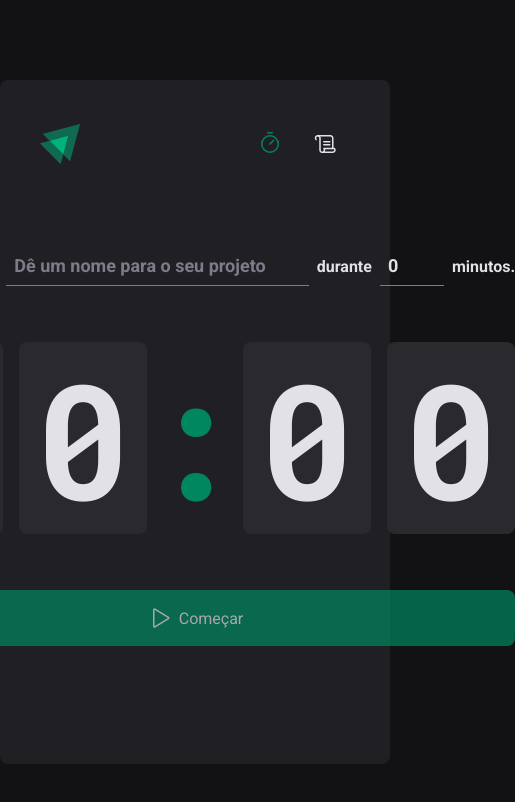
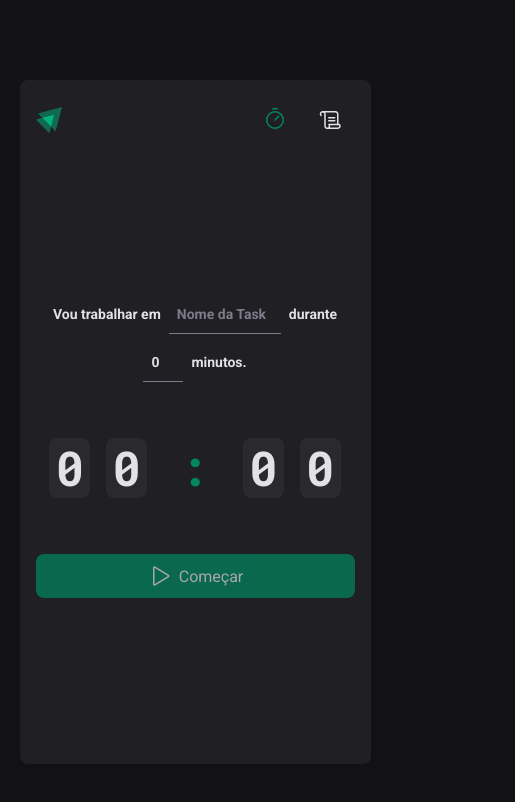
Before and after one commit to bzenky/02-ignite-timer, a React (Vite) app: page / in a window 390 px wide. Shown: the top 802 px of the page, 515 px wide, since content can reach past the window. Built offline with nearby package versions, Linux system fonts and the light colour scheme.

Commit message:
style: responsive

```diff
--- a/src/components/Header/styles.ts
+++ b/src/components/Header/styles.ts
@@ -4,6 +4,13 @@ export const HeaderContainer = styled.header`
   display: flex;
   align-items: center;
   justify-content: space-between;
+
+  img {
+    @media screen and (max-width: 425px) {
+      width: 26px;
+      height: 26px;
+    }
+  }
 
   nav {
     display: flex;
--- a/src/layouts/DefaultLayout/styles.ts
+++ b/src/layouts/DefaultLayout/styles.ts
@@ -3,10 +3,16 @@ import styled from 'styled-components'
 export const LayoutContainer = styled.div`
   display: flex;
   flex-direction: column;
+  width: 90%;
   max-width: 74rem;
   height: calc(100vh - 10rem);
   padding: 2.5rem;
   margin: 5rem auto;
   background: ${({ theme }) => theme['gray-800']};
   border-radius: 8px;
+  overflow: auto;
+
+  @media screen and (max-width: 425px) {
+    padding: 1rem;
+  }
 `
--- a/src/pages/History/styles.ts
+++ b/src/pages/History/styles.ts
@@ -5,6 +5,15 @@ export const HistoryContainer = styled.main`
   flex-direction: column;
   flex: 1;
   padding: 3.5rem;
+  overflow: auto;
+
+  @media screen and (max-width: 1024px) {
+    padding: 3rem 1rem;
+  }
+
+  @media screen and (max-width: 768px) {
+    padding: 3rem 0.25rem;
+  }
 
   h1 {
     font-size: 1.5rem;
@@ -14,7 +23,6 @@ export const HistoryContainer = styled.main`
 
 export const HistoryList = styled.div`
   flex: 1;
-  overflow: auto;
   margin-top: 2rem;
 
   table {
@@ -47,6 +55,16 @@ export const HistoryList = styled.div`
       font-size: 0.875rem;
       background-color: ${({ theme }) => theme['gray-700']};
       border-top: 4px solid ${({ theme }) => theme['gray-800']};
+
+      @media screen and (max-width: 768px) {
+        padding: 0.825rem;
+        line-height: 1;
+      }
+
+      @media screen and (max-width: 425px) {
+        padding: 0.75rem;
+        line-height: 1;
+      }
 
       &:first-child {
         width: 50%;
--- a/src/pages/Home/components/Countdown/styles.ts
+++ b/src/pages/Home/components/Countdown/styles.ts
@@ -8,10 +8,24 @@ export const CountdownContainer = styled.div`
   line-height: 8rem;
   color: ${({ theme }) => theme['gray-100']};
 
+  @media screen and (max-width: 768px) {
+    line-height: 5.5rem;
+    font-size: 5rem;
+  }
+
+  @media screen and (max-width: 425px) {
+    line-height: 3rem;
+    font-size: 3rem;
+  }
+
   span {
     padding: 2rem 1rem;
     background-color: ${({ theme }) => theme['gray-700']};
     border-radius: 8px;
+
+    @media screen and (max-width: 768px) {
+      padding: 0.375rem;
+    }
   }
 `
 
@@ -22,4 +36,8 @@ export const Separator = styled.div`
   padding: 2rem 0;
   color: ${({ theme }) => theme['green-500']};
   overflow: hidden;
+
+  @media screen and (max-width: 768px) {
+    padding: 0.375rem 0;
+  }
 `
--- a/src/pages/Home/components/NewCycleForm/index.tsx
+++ b/src/pages/Home/components/NewCycleForm/index.tsx
@@ -13,7 +13,7 @@ export function NewCycleForm() {
       <TaskInput
         id="task"
         type="text"
-        placeholder="Dê um nome para o seu projeto"
+        placeholder="Nome da Task"
         list="task-suggestions"
         disabled={!!activeCycle}
         {...register('task')}
--- a/src/pages/Home/components/NewCycleForm/styles.ts
+++ b/src/pages/Home/components/NewCycleForm/styles.ts
@@ -9,6 +9,10 @@ export const FormContainer = styled.div`
   width: 100%;
   color: ${({ theme }) => theme['gray-100']};
   font-weight: bold;
+
+  @media screen and (max-width: 768px) {
+    font-size: 0.875rem;
+  }
 `
 
 const BaseInput = styled.input`
@@ -20,6 +24,10 @@ const BaseInput = styled.input`
   font-weight: bold;
   font-size: 1.125rem;
   color: ${({ theme }) => theme['gray-100']};
+
+  @media screen and (max-width: 768px) {
+    font-size: 0.875rem;
+  }
 
   &:focus {
     box-shadow: none;
@@ -34,6 +42,10 @@ const BaseInput = styled.input`
 export const TaskInput = styled(BaseInput)`
   flex: 1;
 
+  @media screen and (max-width: 425px) {
+    max-width: 7rem;
+  }
+
   &::-webkit-calendar-picker-indicator {
     display: none !important;
   }
@@ -41,4 +53,8 @@ export const TaskInput = styled(BaseInput)`
 
 export const MinutesAmountInput = styled(BaseInput)`
   width: 4rem;
+
+  @media screen and (max-width: 768px) {
+    width: 2.5rem;
+  }
 `
--- a/src/pages/Home/styles.ts
+++ b/src/pages/Home/styles.ts
@@ -32,6 +32,14 @@ export const BaseCountdownButton = styled.button`
     opacity: 0.7;
     cursor: not-allowed;
   }
+
+  @media screen and (max-width: 768px) {
+    padding: 0.875rem;
+  }
+
+  @media screen and (max-width: 425px) {
+    padding: 0.625rem;
+  }
 `
 
 export const StartCountdownButton = styled(BaseCountdownButton)`
--- a/src/styles/global.ts
+++ b/src/styles/global.ts
@@ -23,4 +23,26 @@ export const GlobalStyle = createGlobalStyle`
         font-weight: 400;
         font-size: 1rem;
     }
+
+    /* Firefox */
+    * {
+        scrollbar-width: auto;
+        scrollbar-color: #323238 #202024;
+    }
+
+    /* Chrome, Edge, and Safari */
+    *::-webkit-scrollbar {
+        width: 8px;
+        height: 8px;
+    }
+
+    *::-webkit-scrollbar-track {
+        background: #202024;
+    }
+
+    *::-webkit-scrollbar-thumb {
+        background-color: #323238;
+        border-radius: 10px;
+        border: 3px solid #323238;
+    }
 `
```
